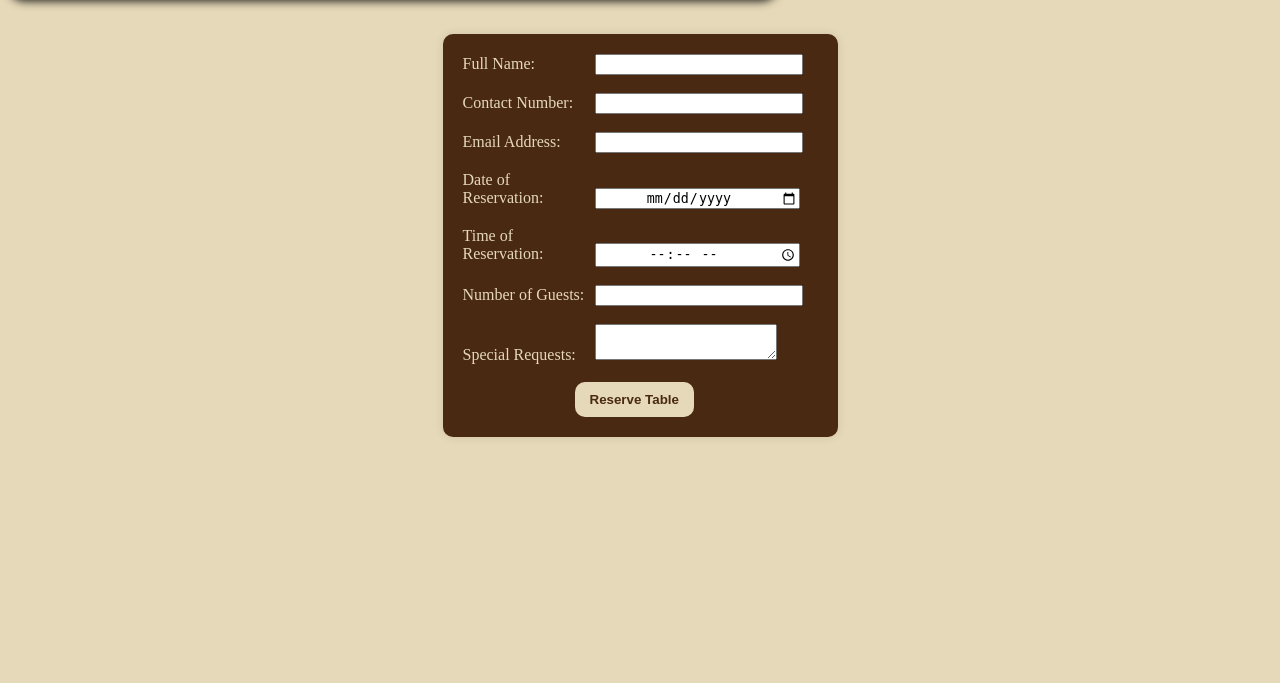
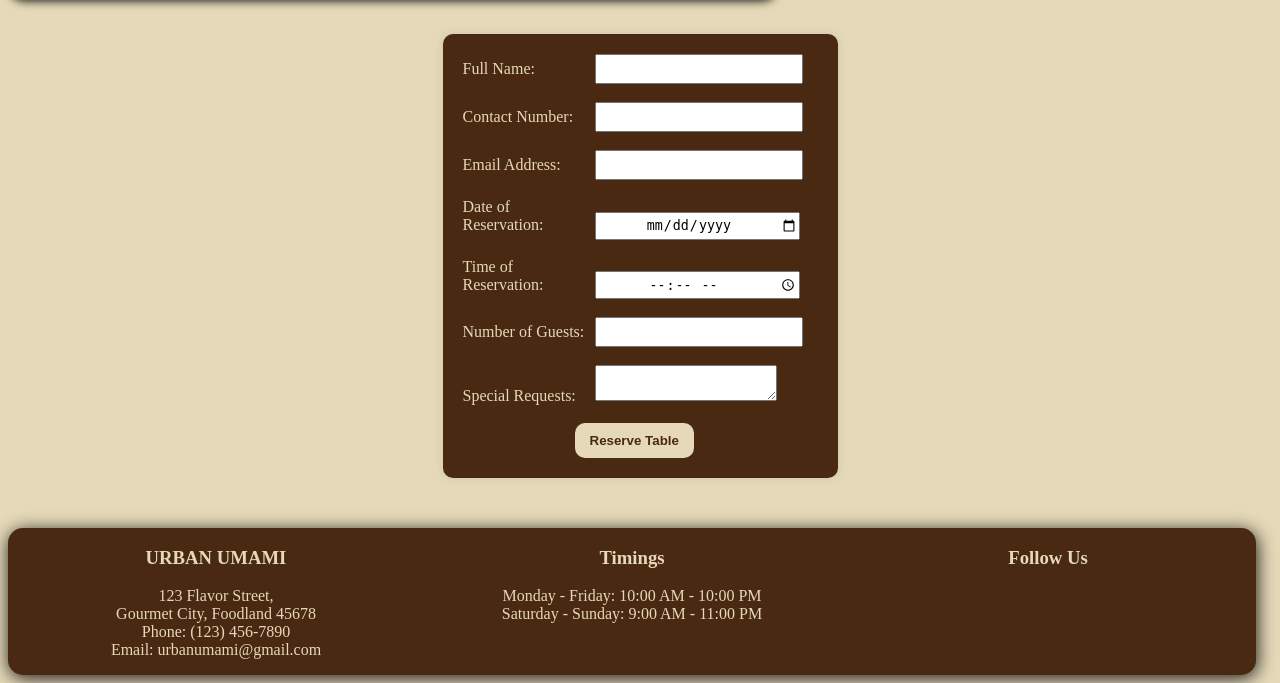
Before and after one commit to Hemantmalla/urbanUmami-restaurent-, a Django app: page /reserve/ in a window 1280 px wide. Shown: the part 584-1267 px from the top of the page. Before the commit the page ends 1021 px from the top, so only its background shows below. Run offline with Django 4.2, Linux system fonts and the light colour scheme.

Commit message:
temp files modified

```diff
--- a/urbanUmami/static/stylesheets/index.css
+++ b/urbanUmami/static/stylesheets/index.css
@@ -123,7 +123,6 @@ ul li a {
 }
 
 #hem {
-  width: 79rem;
   height: 25rem;
   overflow-x: scroll;
 }
@@ -151,6 +150,7 @@ ul li a {
   background-color: var(--background-color-footer);
    border-radius: 50px;
     padding:  5px 30px;
+    margin: 31px 200px;
 }
 .main_form {
   width: 350px;
@@ -273,7 +273,7 @@ ul li a {
 /* end of index */
 
 /* reserve css */
-.img1{
+.img2{
     width: 48rem;
     height: 450px;
     border-radius: 15px;
@@ -292,6 +292,7 @@ ul li a {
 .reserve-form input{
     display: inline-block;
     width: 200px;
+    height: 24px;
     text-align: center;
 }
 .reserve-form label{
--- a/urbanUmami/templates/urbanUmami/about.html
+++ b/urbanUmami/templates/urbanUmami/about.html
@@ -30,7 +30,7 @@
             <div class="navbar3">
                 <ul>
                     <li><a href="{% url 'index' %}">URBAN UMAMI</a></li>
-                    <li><a href="{% url 'menu' %}">MENU</a></li>
+                    <li><a href="{% url 'menu' %}" aria-disabled="true">MENU</a></li>
                     <li><a href="{% url 'order' %}">ORDERS</a></li>
                     <li><a href="{% url 'reserve' %}">RESERVE</a></li>
                     <li><a href="{% url 'about' %}">ABOUT-US</a></li>
--- a/urbanUmami/templates/urbanUmami/contact.html
+++ b/urbanUmami/templates/urbanUmami/contact.html
@@ -21,7 +21,7 @@
             <div class="navbar3">
                 <ul>
                     <li><a href="{% url 'index' %}">URBAN UMAMI</a></li>
-                    <li><a href="{% url 'menu' %}">MENU</a></li>
+                    <li><a href="{% url 'menu' %}" aria-disabled="true">MENU</a></li>
                     <li><a href="{% url 'order' %}">ORDERS</a></li>
                     <li><a href="{% url 'reserve' %}">RESERVE</a></li>
                     <li><a href="{% url 'about' %}">ABOUT-US</a></li>
--- a/urbanUmami/templates/urbanUmami/index.html
+++ b/urbanUmami/templates/urbanUmami/index.html
@@ -61,7 +61,7 @@
             <div class="navbar3">
                 <ul>
                     <li><a href="{% url 'index' %}">URBAN UMAMI</a></li>
-                    <li><a href="{% url 'menu' %}">MENU</a></li>
+                    <li><a href="{% url 'menu' %}" aria-disabled="true">MENU</a></li>
                     <li><a href="{% url 'order' %}">ORDERS</a></li>
                     <li><a href="{% url 'reserve' %}">RESERVE</a></li>
                     <li><a href="{% url 'about' %}">ABOUT-US</a></li>
@@ -117,7 +117,7 @@
                 dining experience unforgettable.
         </div>
     </main>
-    <footer><br><br>
+    <footer>
         <div class="foot">
             <div>
                 <h3>URBAN UMAMI</h3>
--- a/urbanUmami/templates/urbanUmami/menu.html
+++ b/urbanUmami/templates/urbanUmami/menu.html
@@ -18,7 +18,7 @@
             <div class="navbar3">
                 <ul>
                     <li><a href="{% url 'index' %}">URBAN UMAMI</a></li>
-                    <li><a href="{% url 'menu' %}">MENU</a></li>
+                    <li><a href="{% url 'menu' %}" >MENU</a></li>
                     <li><a href="{% url 'order' %}">ORDERS</a></li>
                     <li><a href="{% url 'reserve' %}">RESERVE</a></li>
                     <li><a href="{% url 'about' %}">ABOUT-US</a></li>
--- a/urbanUmami/templates/urbanUmami/profile.html
+++ b/urbanUmami/templates/urbanUmami/profile.html
@@ -18,7 +18,7 @@
             <div class="navbar3">
                 <ul>
                     <li><a href="{% url 'index' %}">URBAN UMAMI</a></li>
-                    <li><a href="{% url 'menu' %}">MENU</a></li>
+                    <li><a href="{% url 'menu' %}" aria-disabled="true">MENU</a></li>
                     <li><a href="{% url 'order' %}">ORDERS</a></li>
                     <li><a href="{% url 'reserve' %}">RESERVE</a></li>
                     <li><a href="{% url 'about' %}">ABOUT-US</a></li>
--- a/urbanUmami/templates/urbanUmami/reserve.html
+++ b/urbanUmami/templates/urbanUmami/reserve.html
@@ -18,7 +18,7 @@
             <div class="navbar3">
                 <ul>
                     <li><a href="{% url 'index' %}">URBAN UMAMI</a></li>
-                    <li><a href="{% url 'menu' %}">MENU</a></li>
+                    <li><a href="{% url 'menu' %}" aria-disabled="true">MENU</a></li>
                     <li><a href="{% url 'order' %}">ORDERS</a></li>
                     <li><a href="{% url 'reserve' %}">RESERVE</a></li>
                     <li><a href="{% url 'about' %}">ABOUT-US</a></li>
@@ -33,7 +33,7 @@
     </header><br><br>
     <main>
         <div class="tab1">
-            <img src="{% static 'images/reserve.jpeg ' %}" alt="RESERVATION" class="img1">
+            <img src="{% static 'images/reserve.jpeg ' %}" alt="RESERVATION" class="img2">
             <p class="pa1">
                 Welcome to Urban Umami's reservation page! We are delighted that you are considering dining with us.
                 To ensure a seamless experience, please provide us with the following details to reserve your table:
@@ -74,5 +74,31 @@
             </div>
         </form>
     </main>
+    <footer>
+        <div class="foot">
+            <div>
+                <h3>URBAN UMAMI</h3>
+                <p>123 Flavor Street,<br>Gourmet City, Foodland 45678<br>Phone: (123) 456-7890<br>Email:
+                    urbanumami@gmail.com </p>
+            </div>
+            <div>
+                <h3>Timings</h3>
+                <p>Monday - Friday: 10:00 AM - 10:00 PM<br>Saturday - Sunday: 9:00 AM - 11:00 PM</p>
+            </div>
+            <div>
+                <h3>Follow Us</h3>
+                <div style="display: flex; flex-direction: row; justify-content: center; gap: 42px;">
+                    <a href="www.facebook.com" style="font-size: 31px; color: #E6D9B9;"><i
+                            class="fa-brands fa-facebook"></i></a><br>
+                    <a href="www.instagram.com" style="font-size: 31px; color: #E6D9B9;"><i
+                            class="fa-brands fa-instagram"></i></a><br>
+                    <a href="www.x.com" style="font-size: 31px; color: #E6D9B9;"><i
+                            class="fa-brands fa-x-twitter"></i></a><br>
+                    <a href="www.linkedin.com" style="font-size: 31px; color: #E6D9B9;"><i
+                            class="fa-brands fa-linkedin"></i></a>
+                </div>
+            </div>
+        </div>
+    </footer>
 </body>
 </html>
```
